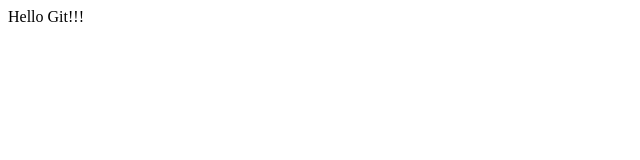
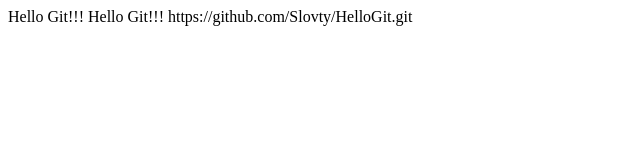
Before and after one commit to Slovty/HelloGit, a plain HTML site: page HelloGit/index.html in a window 1280 px wide. Shown: the whole page, without its empty margins (0-640 px from the left). Drawn offline with Linux system fonts and the light colour scheme.

Commit message:
加了点东西！1

```diff
--- a/HelloGit/index.html
+++ b/HelloGit/index.html
@@ -6,5 +6,7 @@
 	</head>
 	<body>
 		Hello Git!!!
+		Hello Git!!!
+		https://github.com/Slovty/HelloGit.git
 	</body>
 </html>
```
